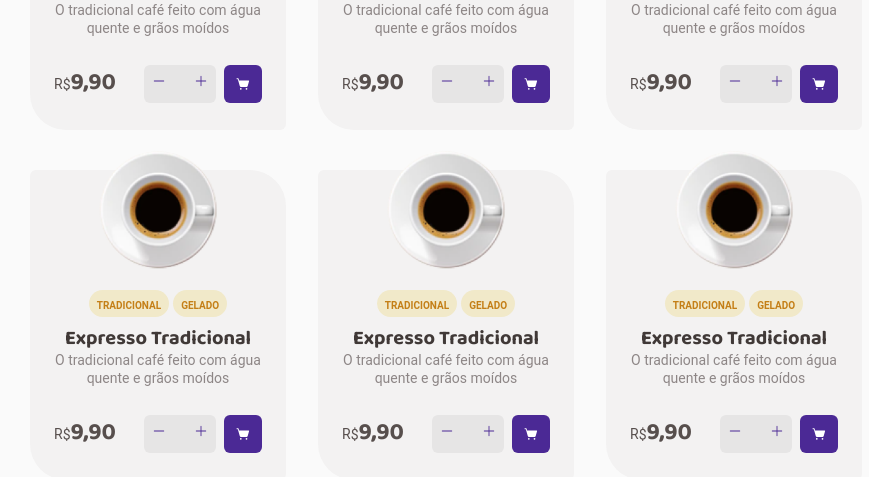
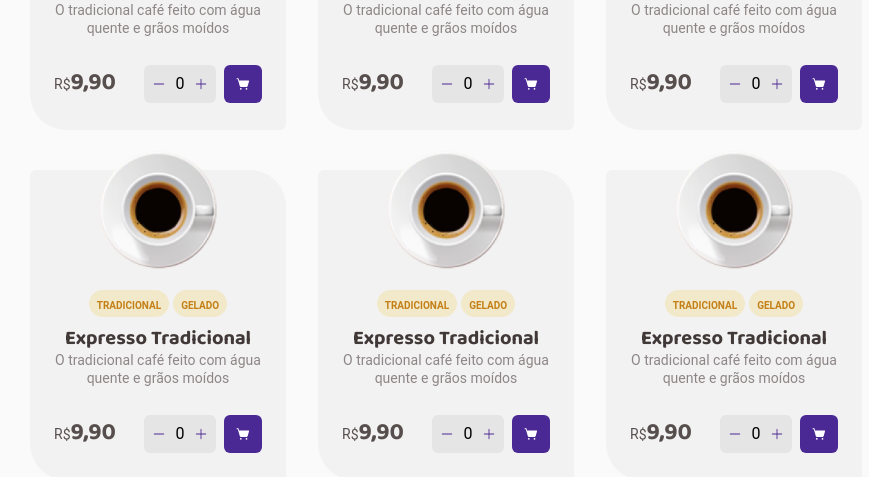
Before and after one commit to rutefig/challenge02-ignite-reactjs-coffee-delivery, a React (Vite) app: page / in a window 1280 px wide. Shown: the part 1135-1612 px from the top of the page, without its empty margins (130-999 px from the left). Built offline with nearby package versions, Linux system fonts and the light colour scheme.

Commit message:
first iteration for counter functionality

```diff
--- a/src/components/Counter/index.tsx
+++ b/src/components/Counter/index.tsx
@@ -1,22 +1,52 @@
 import { Minus, Plus } from '@phosphor-icons/react'
-import React, { InputHTMLAttributes } from 'react'
+import React, { InputHTMLAttributes, useState } from 'react'
 import styled from 'styled-components'
 import { defaultTheme } from '../../styles/themes/default'
 
 interface Props extends InputHTMLAttributes<HTMLInputElement> {}
 
 export const Counter: React.FC<Props> = () => {
+  const [value, setValue] = useState(0)
+
+  const minValue = 0
+  const maxValue = 10
+
+  const handleIncrementValue = (event: React.SyntheticEvent) => {
+    event.preventDefault()
+    if (value < maxValue) {
+      setValue(value + 1)
+    }
+  }
+
+  const handleDecrementValue = (event: React.SyntheticEvent) => {
+    event.preventDefault()
+    if (value > minValue) {
+      setValue(value - 1)
+    }
+  }
+
   return (
     <CounterContainer>
-      <Minus weight='regular' color={defaultTheme['purple-dark']} />
-      <StyledInput type="number" />
-      <Plus weight='regular' color={defaultTheme['purple-dark']} />
+      <Minus
+        className="icon"
+        weight="regular"
+        color={defaultTheme['purple-dark']}
+        onClick={handleDecrementValue}
+      />
+      <StyledInput type="number" value={value} min={minValue} max={maxValue} onChange={() => {/** */}} />
+      <Plus
+        className="icon"
+        weight="regular"
+        color={defaultTheme['purple-dark']}
+        onClick={handleIncrementValue}
+      />
     </CounterContainer>
   )
 }
 
 const CounterContainer = styled.div`
   display: flex;
+  align-items: center;
   gap: 0.25rem;
   padding: 8px;
   background: ${(props) => props.theme['base-button']};
@@ -24,11 +54,16 @@ const CounterContainer = styled.div`
 
   width: 4.5rem;
   /* height: 2rem; */
+
+  .icon {
+    cursor: pointer;
+  }
 `
 
 const StyledInput = styled.input`
   border: none;
   background: inherit;
+  text-align: center;
   /* width: -webkit-fill-available; */
   max-width: 1.25rem;
 
--- a/src/pages/Home/components/CoffeeList/components/CoffeeCard/styles.ts
+++ b/src/pages/Home/components/CoffeeList/components/CoffeeCard/styles.ts
@@ -54,6 +54,6 @@ export const ActionsContainer = styled.div`
   }
 `
 export const ActionsForm = styled.form`
-    display: flex;
-    gap: 0.5rem;
+  display: flex;
+  gap: 0.5rem;
 `
```
